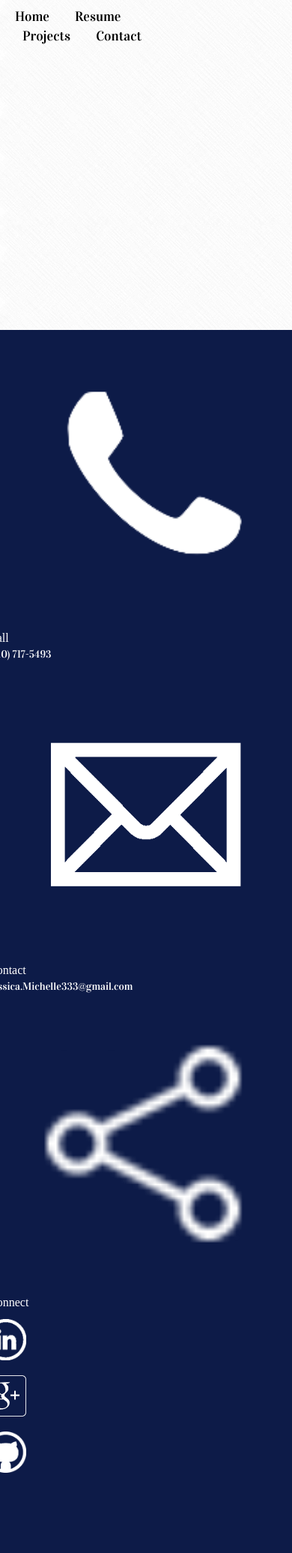
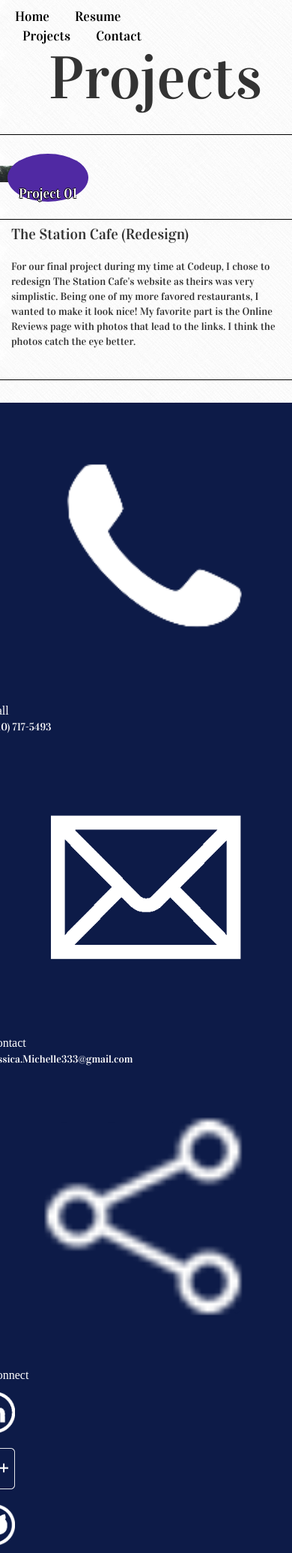
Before and after one commit to JessicaMichelle/JessicaMichelle.github.io, a PHP site: page /projects.html in a window 390 px wide; the page is wider, and only the part inside the window is pictured. Shown: the part 100-2171 px from the top of that part at 75% size. Before the commit the page ends 2064 px from the top of that part, so only its background shows below. Run offline with PHP 8.4, Linux system fonts and the light colour scheme; some web fonts are replaced.

Commit message:
Added the design for Projects page including the link to the project and the description. Added css for placement.

```diff
--- a/css/style.css
+++ b/css/style.css
@@ -2,6 +2,21 @@
 	background-color: blue;
 }
 
+.red {
+	background-color: red;
+}
+
+.yellow {
+	background-color: yellow;
+}
+
+.green {
+	background-color: green;
+}
+
+.violet {
+	background-color: violet;
+}
 /*----------------------------*/
 /*----------ELEMENTS----------*/
 /*----------------------------*/
@@ -42,6 +57,18 @@ main {
 	border-bottom: 1px solid black;
 }
 
+.bottom-pad-sm {
+	padding-bottom: 20px;
+}
+
+.bottom-pad-md {
+	padding-bottom: 40px;
+}
+
+.bottom-pad-lg {
+	padding-bottom: 60px;
+}
+
 .hidden {
 	display: none;
 }
@@ -77,10 +104,6 @@ main {
     height: auto;
 }
 
-.descr-shift {
-	margin-left: 52px;
-}
-
 .rm-lft-pad {
 	padding-left: 0px;
 }
@@ -91,6 +114,15 @@ main {
 
 .sm-height {
 	height: 40px;
+}
+
+.spacer {
+	margin-bottom: 30px;
+	margin-top: 30px;
+}
+
+.top-mar-sm {
+	margin-top: 20px;
 }
 
 .top-shift {
@@ -114,6 +146,14 @@ a:hover {
 
 a.main-button:hover {
 	color: white;
+}
+
+a.proj-circle:link,
+a.proj-circle:active,
+a.proj-circle:visited,
+a.proj-circle:hover {
+	color: white;
+	text-decoration: none;
 }
 
 /*-----------------------------------*/
@@ -217,6 +257,10 @@ a.main-button:hover {
 	font-size: 14px;
 }
 
+.descr-shift {
+	margin-left: 52px;
+}
+
 .ed-circle {
 	background-color: #35E8C7;
 	border-radius: 100%;
@@ -301,3 +345,32 @@ a.main-button:hover {
 	padding-left: 10px;
 	text-shadow: -1px 0 black, 0 1px black, 0 1px black, 0 -1px black;
 }
+
+/*-----------------------------------------*/
+/*----------PROJECTS MAIN CLASSES----------*/
+/*-----------------------------------------*/
+
+.proj-circle {
+	background-color: #5029A3;
+	border-radius: 100%;
+	color: white;
+	font-size: 18px;
+	height: 110px;
+	margin-left: 10px;
+	padding-top: 42px;
+	text-align: center;
+	text-shadow: -1px 0 black, 0 1px black, 0 1px black, 0 -1px black;
+	width: 110px;
+}
+
+.proj-photo {
+	background-image: url(../img/station-cafe.png);
+	height: 307px;
+	margin-left: -10px;
+	margin-right: 10px;
+}
+
+.proj-title {
+	padding-top: 5px;
+	font-size: 20px;
+}
--- a/projects.html
+++ b/projects.html
@@ -35,8 +35,34 @@
 					</a>
 				</div>
 			</header>
-			<main class="col-sm-11 col-sm-push-1">
-
+			<main class="row auto-height"> <!-- start of section for main -->
+				<div class="row">
+					<h1 class="col-sm-push-1 col-sm-8 resume-title bottom-border">
+						Projects
+					</h1>
+				</div>
+				<div class="row spacer">
+					<div class="col-sm-push-1 col-sm-8 bottom-border bottom-pad-md">
+						<a class="col-sm-7 proj-photo" href="http://necessary-bite.surge.sh/" target="_blank">
+						</a>
+						<div class="col-sm-5">
+							<div class="row bottom-border bottom-pad-sm">
+								<a class="col-sm-12 proj-circle" href="http://necessary-bite.surge.sh/" target="_blank">Project 01
+								</a>
+							</div>
+							<div class="row">
+								<div class="col-sm-12 proj-title">
+									The Station Cafe (Redesign)
+								</div>
+							</div>
+							<div class="row">
+								<div class="col-sm-12 top-mar-sm">
+									For our final project during my time at Codeup, I chose to redesign The Station Cafe's website as theirs was very simplistic. Being one of my more favored restaurants, I wanted to make it look nice! My favorite part is the Online Reviews page with photos that lead to the links. I think the photos catch the eye better.
+								</div>
+							</div>
+						</div>
+					</div>
+				</div>
 			</main>
 		</div>
 		<footer class="row">
@@ -72,6 +98,7 @@
 					</div>
 					<div class="row footer">
 						<span class="col-sm-8 bold">Connect</span>
+						<div class="row">
 							<div class="col-sm-2 icon">
 								<a href="https://www.linkedin.com/in/jessicamichelle3">
 									<img class="responsive" src="img/linkedin-icon.png">
@@ -90,6 +117,7 @@
 						</div>
 					</div>
 				</div>
+			</div>
 		</footer>
 	</body>
 </html>
```
Lines whose indentation alone changed are shown as unchanged.
